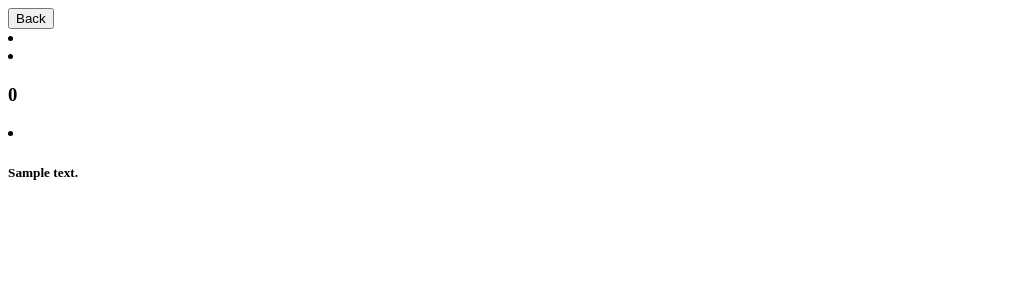
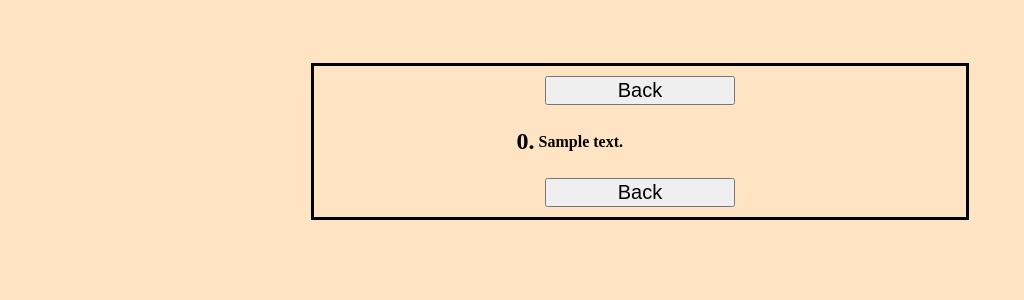
Before and after one commit to svkov/HerokuDeploy, a Django app: page /show/ in a window 1280 px wide. Shown: the top 300 px of the page, without its empty margins (0-1024 px from the left). Run offline with Django 3.2, Linux system fonts and the light colour scheme; tables that the repository leaves empty hold one stand-in row (values such as "Sample post"); lists and menus that the app fills with data are empty.

Commit message:
redesign front

```diff
--- a/static/style.css
+++ b/static/style.css
@@ -1,3 +1,44 @@
 body{
     background-color: bisque;
 }
+
+.center{
+    margin: 15% auto auto;
+    width: 50%;
+    padding: 10px;
+    text-align: center;
+}
+
+.center-table{
+    margin: 5% auto auto;
+    width: 50%;
+    padding: 10px;
+    text-align: center;
+}
+
+.border{
+    border: 3px solid black;
+}
+
+.row{
+    position: relative;
+    text-align: center;
+}
+
+.table{
+    padding-left: 30%;
+    padding-right: 35%;
+}
+
+.button-back{
+    width: 30%;
+    font-size: 20px;
+}
+
+.text{
+    font-family: "Comic Sans MS", cursive, sans-serif
+}
+
+#form{
+    width: 100%;
+}
--- a/templates/list.html
+++ b/templates/list.html
@@ -2,22 +2,28 @@
 <html lang="en">
 <head>
     <meta charset="UTF-8">
+    {% load static %}
+    <link rel="stylesheet" href="{% static 'style.css' %}">
     <title>Список</title>
 </head>
 <body>
-<button onclick="location='/'">Back</button>
-<table>
-    {% for t in texts %}
-        <li>
-            <li>
-                <h3>{{ t.id }}</h3>
-            </li>
-            <li>
-                <h5>{{ t.text }}</h5>
-            </li>
-        </li>
-    {% endfor %}
-</table>
+<div class="center-table border">
+    <button class="button-back" onclick="location='/'">Back</button>
+    <table class="table">
+        {% for t in texts %}
+            <tr class="row">
+                <th>
+                    <h2>{{ t.id }}.</h2>
+                </th>
+                <th>
+                    <p>{{ t.text }}</p>
+                </th>
+            </tr>
+        {% endfor %}
+    </table>
+    <button class="button-back" onclick="location='/'">Back</button>
+</div>
+
 
 </body>
 </html>
```
Also changed, not shown: templates/main.html (+12 -6 lines).
